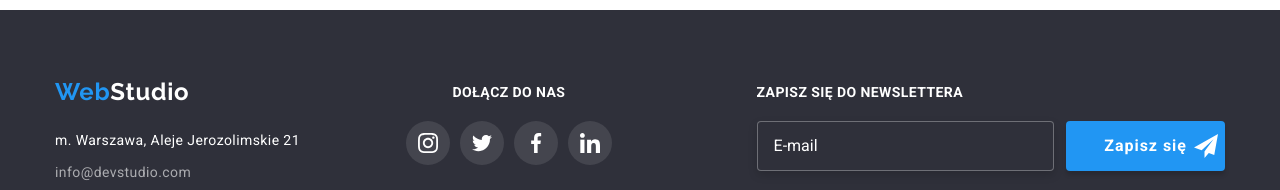
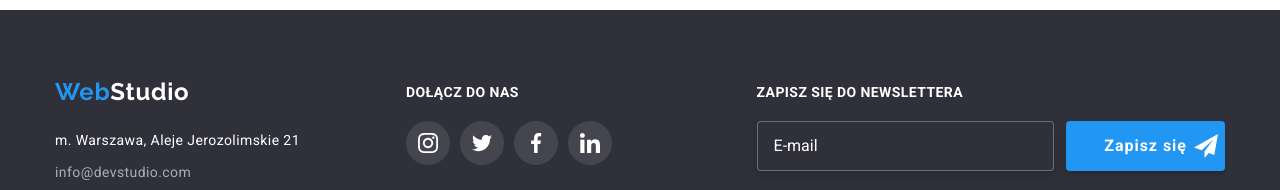
Before and after one commit to KarolMalinowski0605/goit-markup-hw-08, a plain HTML site: page index.html in a window 1280 px wide. Shown: the part 2645-2835 px from the top of the page. Drawn offline with nearby package versions, Linux system fonts and the light colour scheme.

Commit message:
correct hw-8

```diff
--- a/sass/components/_footer.scss
+++ b/sass/components/_footer.scss
@@ -63,6 +63,9 @@
         align-items: center;
         margin-bottom: 60px;
         padding-top: 5px;
+        @include desktop {
+            align-items: initial;
+        }
     }
     &__social-media-title {
         font-size: 14px;
```
Also changed, not shown: css/main.min.css, 1 other file.
